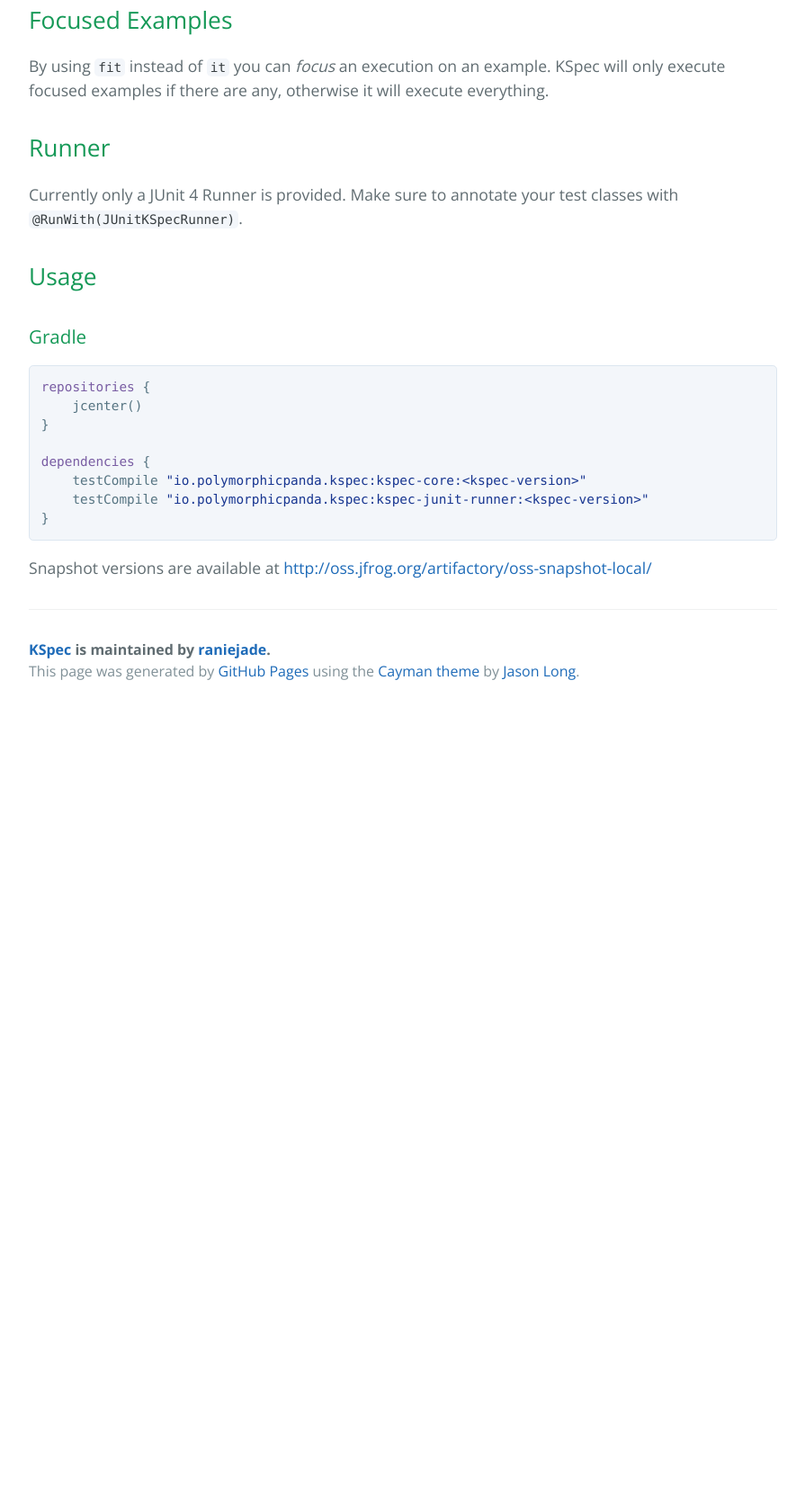
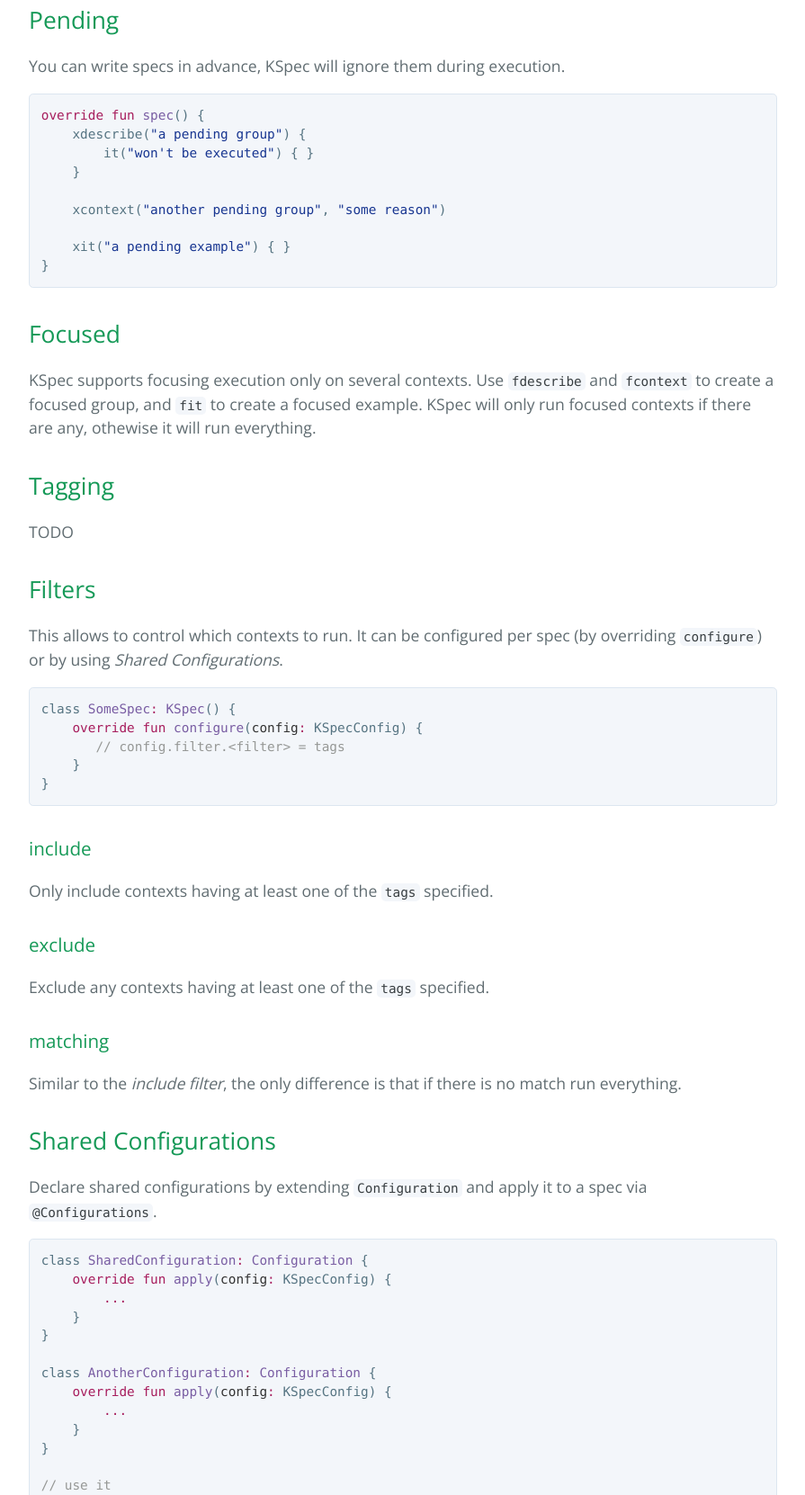
Before and after one commit to raniejade/kspec, a plain HTML site: page index.html in a window 1280 px wide. Shown: the part 3463-5125 px from the top of the page at 90% size, without its empty margins (192-1087 px from the left). Before the commit the page ends 4253 px from the top, so only its background shows below. Drawn offline with nearby package versions, Linux system fonts and the light colour scheme.

Commit message:
Create gh-pages branch via GitHub

```diff
--- a/index.html
+++ b/index.html
@@ -128,9 +128,81 @@ class <span class="pl-en">AdvancedCalculatorSpec</span><span class="pl-k">:</spa
 }</pre></div>
 
 <h2>
-<a id="focused-examples" class="anchor" href="#focused-examples" aria-hidden="true"><span aria-hidden="true" class="octicon octicon-link"></span></a>Focused Examples</h2>
+<a id="pending" class="anchor" href="#pending" aria-hidden="true"><span aria-hidden="true" class="octicon octicon-link"></span></a>Pending</h2>
 
-<p>By using <code>fit</code> instead of <code>it</code> you can <em>focus</em> an execution on an example. KSpec will only execute focused examples if there are any, otherwise it will execute everything.</p>
+<p>You can write specs in advance, KSpec will ignore them during execution.</p>
+
+<div class="highlight highlight-source-Kotlin"><pre><span class="pl-k">override</span> <span class="pl-k">fun</span> <span class="pl-en">spec</span>() {
+    xdescribe(<span class="pl-s"><span class="pl-pds">"</span>a pending group<span class="pl-pds">"</span></span>) {
+        it(<span class="pl-s"><span class="pl-pds">"</span>won't be executed<span class="pl-pds">"</span></span>) { }
+    }
+
+    xcontext(<span class="pl-s"><span class="pl-pds">"</span>another pending group<span class="pl-pds">"</span></span>, <span class="pl-s"><span class="pl-pds">"</span>some reason<span class="pl-pds">"</span></span>)
+
+    xit(<span class="pl-s"><span class="pl-pds">"</span>a pending example<span class="pl-pds">"</span></span>) { }
+}</pre></div>
+
+<h2>
+<a id="focused" class="anchor" href="#focused" aria-hidden="true"><span aria-hidden="true" class="octicon octicon-link"></span></a>Focused</h2>
+
+<p>KSpec supports focusing execution only on several contexts. Use <code>fdescribe</code> and <code>fcontext</code> to create a focused group, and <code>fit</code> to create a focused example. KSpec will only run focused contexts if there are any, othewise it will run everything.</p>
+
+<h2>
+<a id="tagging" class="anchor" href="#tagging" aria-hidden="true"><span aria-hidden="true" class="octicon octicon-link"></span></a>Tagging</h2>
+
+<p>TODO</p>
+
+<h2>
+<a id="filters" class="anchor" href="#filters" aria-hidden="true"><span aria-hidden="true" class="octicon octicon-link"></span></a>Filters</h2>
+
+<p>This allows to control which contexts to run. It can be configured per spec (by overriding <code>configure</code>) or by using <em>Shared Configurations</em>.</p>
+
+<div class="highlight highlight-source-Kotlin"><pre>class <span class="pl-en">SomeSpec</span><span class="pl-k">:</span> <span class="pl-e">KSpec</span>() {
+    <span class="pl-k">override</span> <span class="pl-k">fun</span> <span class="pl-en">configure</span>(<span class="pl-smi">config</span><span class="pl-k">:</span> KSpecConfig) {
+       <span class="pl-c">// config.filter.&lt;filter&gt; = tags</span>
+    }
+}</pre></div>
+
+<h3>
+<a id="include" class="anchor" href="#include" aria-hidden="true"><span aria-hidden="true" class="octicon octicon-link"></span></a>include</h3>
+
+<p>Only include contexts having at least one of the <code>tags</code> specified.</p>
+
+<h3>
+<a id="exclude" class="anchor" href="#exclude" aria-hidden="true"><span aria-hidden="true" class="octicon octicon-link"></span></a>exclude</h3>
+
+<p>Exclude any contexts having at least one of the <code>tags</code> specified.</p>
+
+<h3>
+<a id="matching" class="anchor" href="#matching" aria-hidden="true"><span aria-hidden="true" class="octicon octicon-link"></span></a>matching</h3>
+
+<p>Similar to the <em>include filter</em>, the only difference is that if there is no match run everything.</p>
+
+<h2>
+<a id="shared-configurations" class="anchor" href="#shared-configurations" aria-hidden="true"><span aria-hidden="true" class="octicon octicon-link"></span></a>Shared Configurations</h2>
+
+<p>Declare shared configurations by extending <code>Configuration</code> and apply it to a spec via <code>@Configurations</code>.</p>
+
+<div class="highlight highlight-source-Kotlin"><pre>class <span class="pl-en">SharedConfiguration</span><span class="pl-k">:</span> <span class="pl-e">Configuration</span> {
+    <span class="pl-k">override</span> <span class="pl-k">fun</span> <span class="pl-en">apply</span>(<span class="pl-smi">config</span><span class="pl-k">:</span> KSpecConfig) {
+        <span class="pl-k">...</span>
+    }
+}
+
+class <span class="pl-en">AnotherConfiguration</span><span class="pl-k">:</span> <span class="pl-e">Configuration</span> {
+    <span class="pl-k">override</span> <span class="pl-k">fun</span> <span class="pl-en">apply</span>(<span class="pl-smi">config</span><span class="pl-k">:</span> KSpecConfig) {
+        <span class="pl-k">...</span>
+    }
+}
+
+<span class="pl-c">// use it</span>
+@Configurations(
+    SharedConfiguration<span class="pl-k">::</span>class,
+    AnotherConfiguration<span class="pl-k">::</span>class
+)
+class <span class="pl-en">SomeSpec</span><span class="pl-k">:</span> <span class="pl-e">KSpec</span>() {
+    <span class="pl-k">...</span>
+}</pre></div>
 
 <h2>
 <a id="runner" class="anchor" href="#runner" aria-hidden="true"><span aria-hidden="true" class="octicon octicon-link"></span></a>Runner</h2>
```
Also changed, not shown: params.json (+1 -1 lines).
